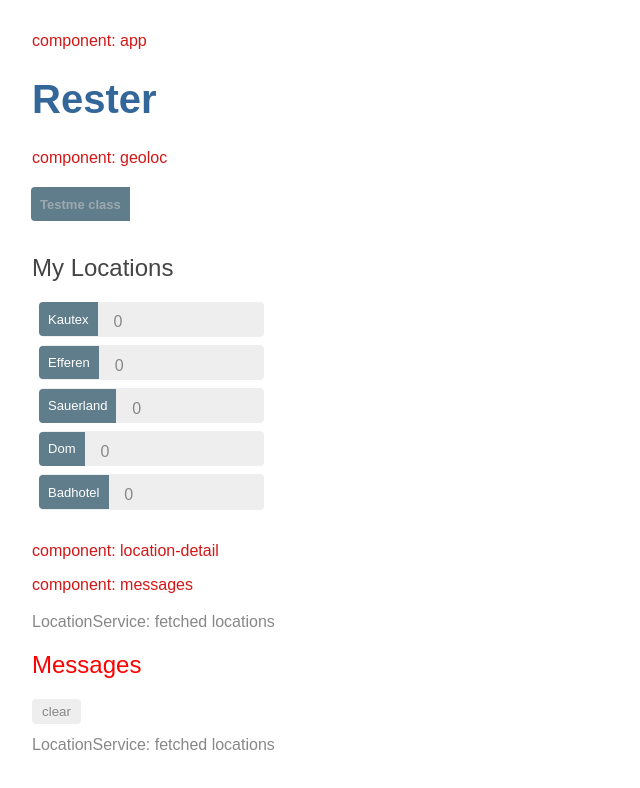
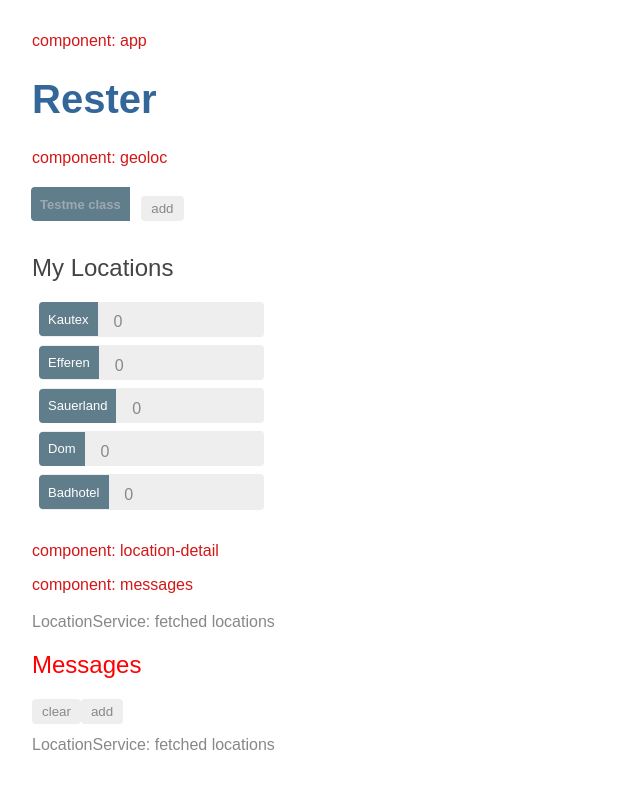
Before and after one commit to cevauh/mindsphere-rester, an Angular app: page /locations in a window 1280 px wide. Shown: the top 788 px of the page, without its empty margins (0-640 px from the left). Built offline with nearby package versions, Linux system fonts and the light colour scheme.

Commit message:
message service auch in geoloc genutzt

```diff
--- a/src/app/geoloc/geoloc.component.css
+++ b/src/app/geoloc/geoloc.component.css
@@ -61,3 +61,13 @@
     margin-right: .8em;
     border-radius: 4px 0 0 4px;
   }
+
+  button.clear {
+    font-family: Arial;
+    background-color: #eee;
+    border: none;
+    padding: 5px 10px;
+    border-radius: 4px;
+    cursor: pointer;
+    cursor: hand;
+  }
--- a/src/app/geoloc/geoloc.component.html
+++ b/src/app/geoloc/geoloc.component.html
@@ -2,6 +2,8 @@
 component: geoloc
 </p>
 <h1 class=testme>Testme class</h1>
+<button class="clear"
+            (click)="messageService.add('test message')">add</button>
 <h2>My Locations</h2>
 <ul class="locations">
 
--- a/src/app/geoloc/geoloc.component.ts
+++ b/src/app/geoloc/geoloc.component.ts
@@ -1,5 +1,6 @@
 import { Component, OnInit } from '@angular/core';
 import { LocationService } from '../location.service';
+import { MessageService } from '../message.service';
 import { Location } from '../location';
 import { LOCATIONS } from '../mock-locations';
 
@@ -15,7 +16,7 @@ locations: Location[];
 
 selectedLocation: Location;
 
-  constructor(private locationService: LocationService) {
+  constructor(private locationService: LocationService, public messageService: MessageService) {
   }
 
   // constructor() {
--- a/src/app/messages/messages.component.html
+++ b/src/app/messages/messages.component.html
@@ -4,5 +4,7 @@
     <h2>Messages</h2>
     <button class="clear"
             (click)="messageService.clear()">clear</button>
+    <button class="clear"
+            (click)="messageService.add('test message')">add</button>
     <div *ngFor='let message of messageService.messages'> {{message}} </div>
 </div>
```
Also changed, not shown: 1 other file (tests, documents, lock files or other folders).
